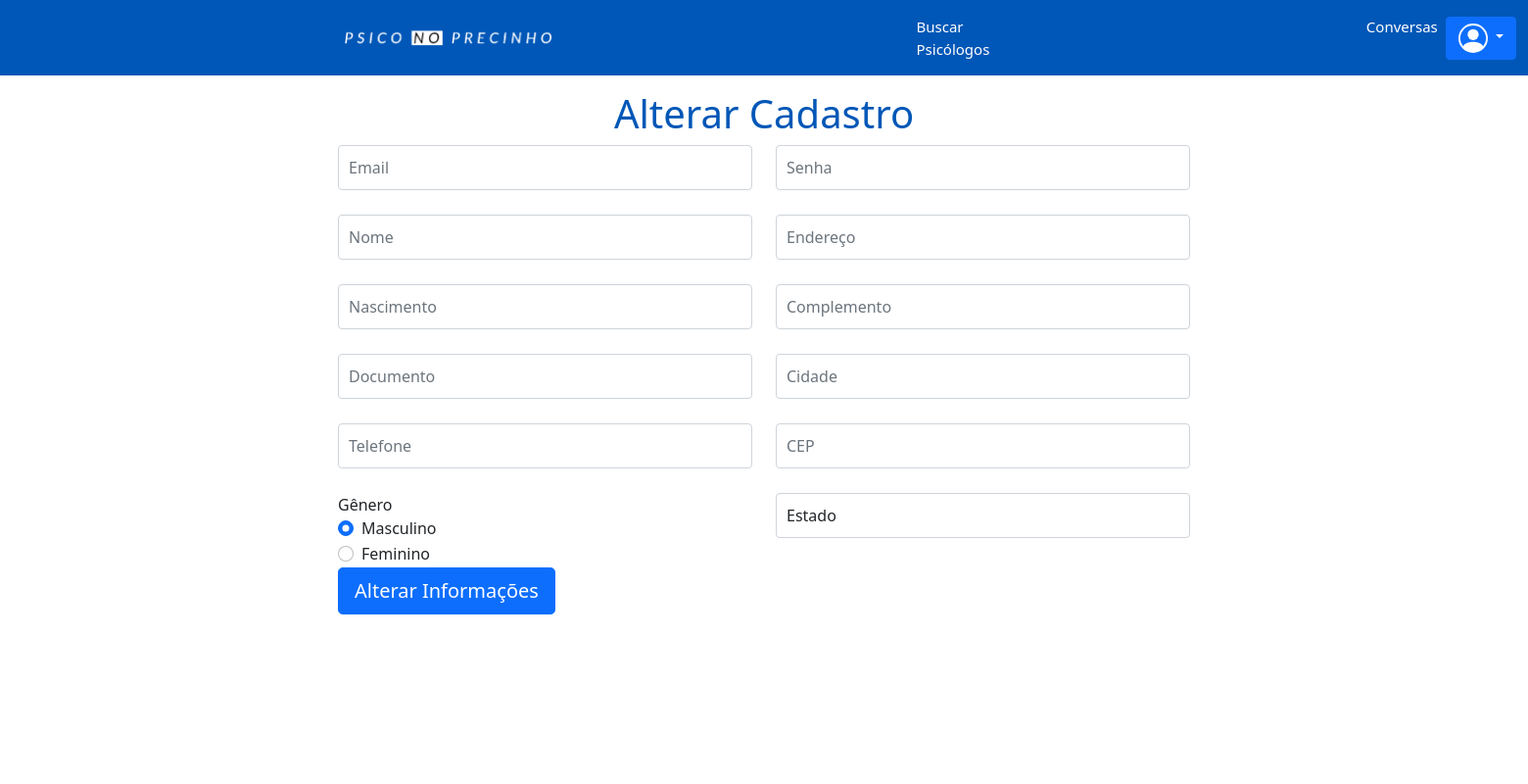
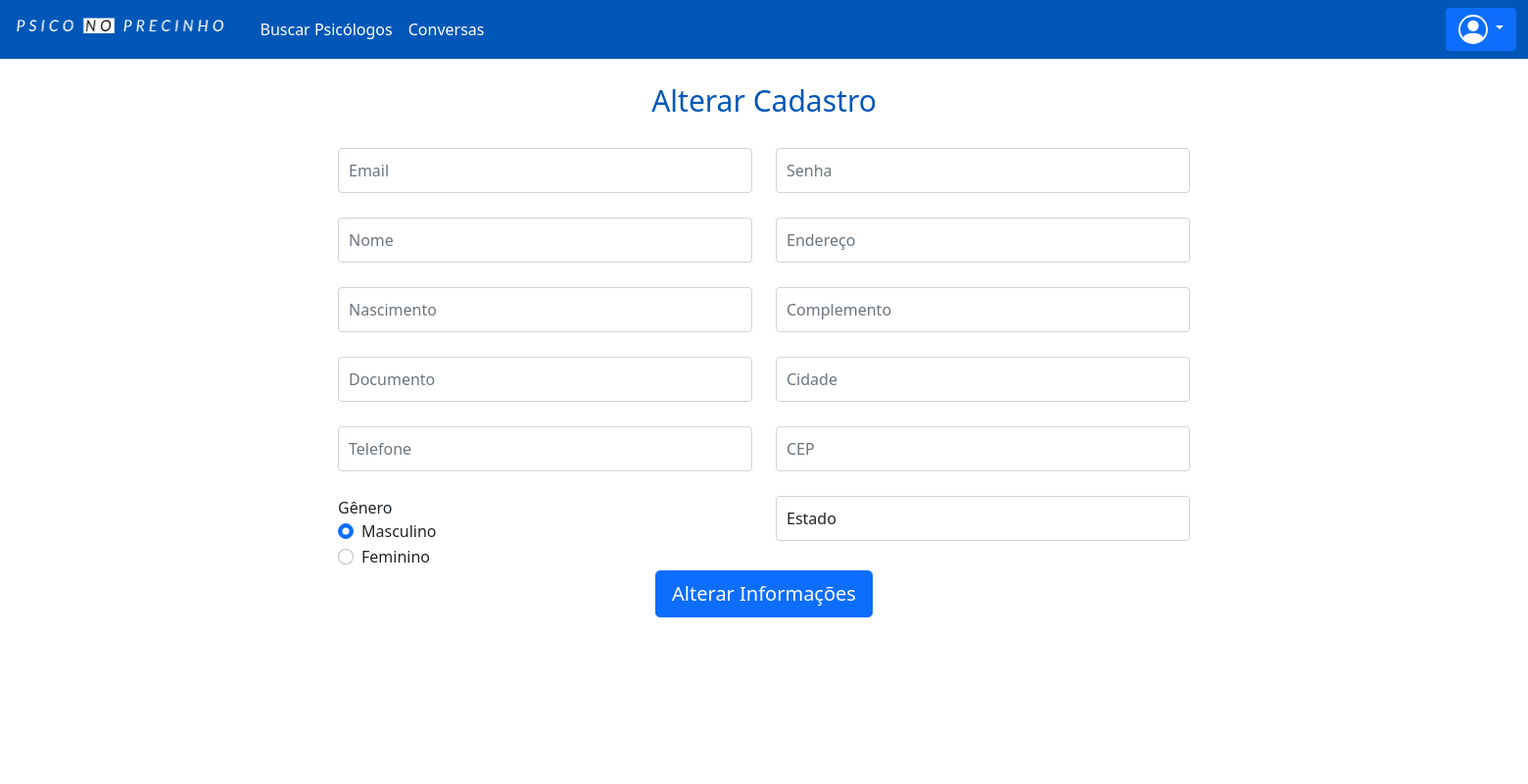
Before and after one commit to VictFer/Projeto-Front-end, a PHP site: page /AlterarCliente.php in a window 1560 px wide. Shown: the whole page at 98% size. Run offline with PHP 8.4, Linux system fonts and the light colour scheme.

Commit message:
Telas 'Alterar' com navbar funcionando

```diff
--- a/Telas/AlterarCliente.php
+++ b/Telas/AlterarCliente.php
@@ -3,13 +3,8 @@
    session_start();
 ?>
 
-<?
-   // error_reporting(E_ALL);
-   // ini_set("display_errors", 1);
-?>
-
+<!DOCTYPE html>
 <html lang = "en">
-
     <head>
         <meta charset="UTF-8"/>
         <script>
@@ -29,32 +24,37 @@
                 document.getElementById("conversas").innerHTML = listadd;
             }
         </script>
-        <Title>Alterar Informações</title>
-        <link href="https://cdn.jsdelivr.net/npm/bootstrap@5.1.3/dist/css/bootstrap.min.css" rel="stylesheet" integrity="sha384-1BmE4kWBq78iYhFldvKuhfTAU6auU8tT94WrHftjDbrCEXSU1oBoqyl2QvZ6jIW3" crossorigin="anonymous">
-        <script src="https://cdn.jsdelivr.net/npm/bootstrap@5.1.3/dist/js/bootstrap.bundle.min.js" integrity="sha384-ka7Sk0Gln4gmtz2MlQnikT1wXgYsOg+OMhuP+IlRH9sENBO0LRn5q+8nbTov4+1p" crossorigin="anonymous"></script>
-
         <style>
-
-      body {
-
-        padding-bottom: 40px;
-        background-color: #ffffff;
-      }
-
             .avatar {
                 vertical-align: middle;
                 width: 50px;
                 height: 50px;
                 border-radius: 50%;
             }
-
+            .titulo{
+                text-align: center;
+                color: #0057B7;
+                font-size: 30px;
+                margin-bottom: 30px;
+                margin-top: 10px;
+            }
+            .btnalterar{
+                width:max-content;
+                text-align:center;
+                margin-top:15px;
+            }
+            .btnalterarposition{
+                text-align: center;
+            }
+            .container {
+                align:center;
+            }
             .form-signin {
                 max-width: 900px;
                 padding: 15px;
                 margin: 0 auto;
                 border-radius:15px;
             }
-
             .form-signin .form-control {
                 position: relative;
                 height: auto;
@@ -65,34 +65,10 @@
                 font-size: 16px;
                 margin-bottom: 25px;
             }
-
-      h1{
-        text-align: center;
-        color: #0057B7;
-        font-size: 25px;
-        margin-bottom: 30px;
-        margin-top: 30px;
-      }
-
-      .btnalterar[type="submit"]{
-        width:870px;
-        text-align:center;
-        margin-top:15px;
-      }
-
-      a{
-        font-size: 15px;
-        color: #0057B7;
-        margin-left:335px;
-        }
-
-
         </style>
 
     </head>
-
     <body>
-
         <nav class="navbar navbar-expand-lg navbar-dark " style="background-color:#0057B7;">
             <a class="navbar-brand" href="index.php">
                 <img src="img/Psico_no_Precinho-logos_white.png" width="214.5" height="21.5" class="d-inline-block align-top" alt="" style="margin-left:15px;" alt="Psico no Precinho">
@@ -129,9 +105,9 @@
             </div>
         </nav>
 
-
+        <div class="container">
             <form class = "form-signin" role = "form">
-    <h1>Alterar Cadastro</h1>
+                <h1 class='titulo'>Alterar Cadastro</h1>
                 <div class="row">
                     <div class="col">
                         <input type="text" class="form-control" name = "email" placeholder="Email">
@@ -190,13 +166,16 @@
                     </div>
                     <div class="col">
                         <select id="estado" class="form-control">
-        <option selected>Estado</option>
+                            <option>Estado</option>
                             <option>SP</option>
                         </select>
                     </div>
                 </div>
+                <div class="btnalterarposition">
                 <button class = "btn btn-lg btn-primary btn-block" class="btnalterar" type = "submit" name = "entrar">Alterar Informações</button>
+
             </form>
+        </div>
 
         <div class="modal fade" id="exampleModal" tabindex="-1" aria-labelledby="exampleModalLabel" aria-hidden="true">
             <div class="modal-dialog">
```
Lines whose indentation alone changed are shown as unchanged.
